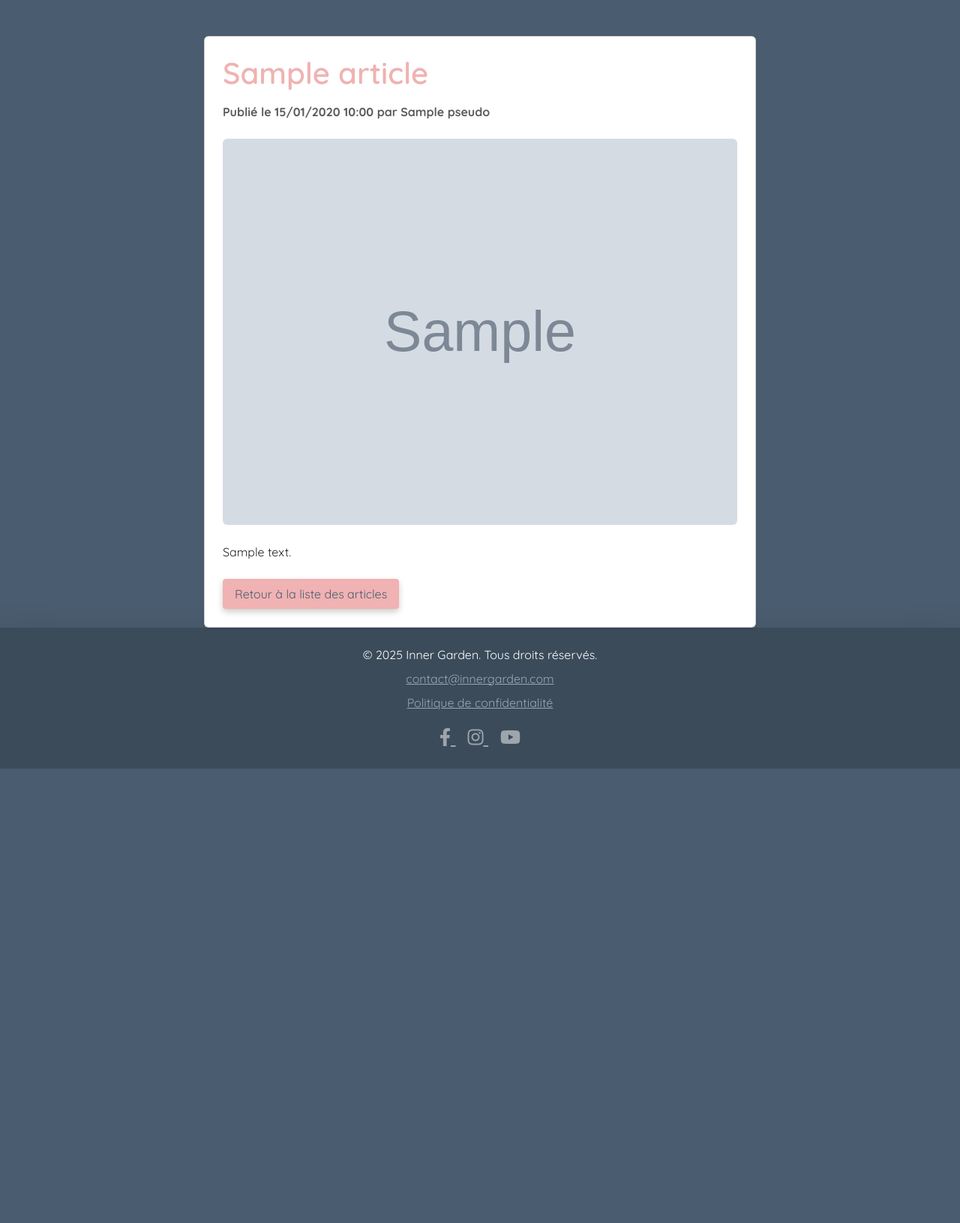
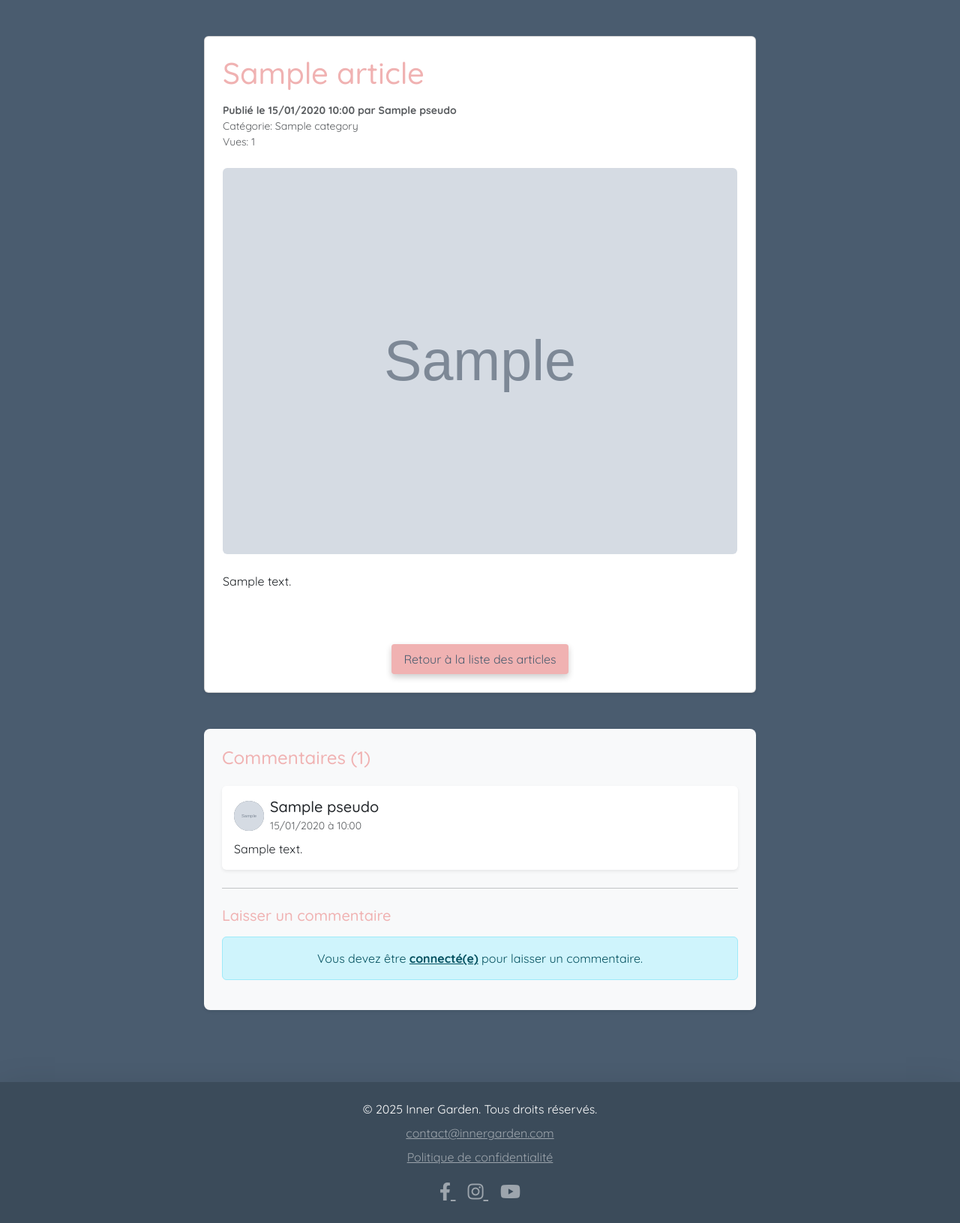
Before and after one commit to tletranvn/innergarden, a Symfony app: template templates/article/show.html.twig in a window 1280 px wide. Shown: the part 56-1687 px from the top of the page at 75% size. Before the commit the page ends 1081 px from the top, so only its background shows below. Run offline with Twig, Linux system fonts and the light colour scheme; the template is opened without the code that fills it: most values are stand-ins (such as "Sample title", 1, 10 or a date in 2020); grey boxes marked "Sample" are stand-in pictures; some libraries are stand-ins or nearby versions.

Commit message:
Ajoute Comment sous l'article

```diff
--- a/src/Entity/Comment.php
+++ b/src/Entity/Comment.php
@@ -28,6 +28,7 @@ class Comment
     private ?bool $isApproved = null;
 
     #[ORM\ManyToOne(inversedBy: 'comments')]
+    #[ORM\JoinColumn(onDelete: "CASCADE")] // Ensures that comments are deleted when the article is deleted
     private ?Article $article = null;
 
     #[ORM\ManyToOne(inversedBy: 'comments')]
--- a/templates/article/show.html.twig
+++ b/templates/article/show.html.twig
@@ -1,29 +1,90 @@
+{# templates/article/show.html.twig #}
 {% extends 'base.html.twig' %}
 
 {% block title %}{{ article.title }}{% endblock %}
 
 {% block body %}
-    <div class="container mt-5">
+    <div class="container mt-5 mb-5">
         <div class="row justify-content-center">
-            <div class="col-lg-8">
-                <article class="card p-4 shadow-sm">
-                    <h1 class="section-title mb-3">{{ article.title }}</h1>
-                    <p class="text-muted large mb-4">
+            <div class="col-md-9 col-lg-8">
+                <article class="card p-4 shadow-sm article-show-card-custom mb-5">
+                    <h1 class="mb-3" style="color: var(--color-section-title);">{{ article.title }}</h1>
+
+                    <p class="text-muted small mb-4">
                         <strong>
-                        Publié le {{ article.publishedAt|date('d/m/Y H:i') }}
-                        {% if article.author %}par {{ article.author.pseudo }}{% endif %}
+                            Publié le {{ article.publishedAt|date('d/m/Y H:i') }}
+                            {% if article.author %}par {{ article.author.pseudo }}{% endif %}
                         </strong>
+                        <br>
+                        {% if article.category %}Catégorie: {{ article.category.name }}{% endif %}
+                        <br>
+                        Vues: {{ article.viewCount }}
                     </p>
+
                     {% if article.imageUrl %}
-                        <img src="{{ asset('images' ~ article.imageUrl) }}" class="img-fluid rounded mb-4" alt="{{ article.title }}">
+                        <img src="{{ asset(article.imageUrl) }}" class="img-fluid rounded mb-4" alt="{{ article.title }}">
                     {% endif %}
-                    <div class="card-text">
-                        {{ article.content|raw }} {# Utilisez |raw si le contenu peut contenir du HTML #}
+
+                    <div class="article-content-custom mb-5">
+                        {{ article.content|raw }}
                     </div>
-                    <div class="mt-4">
+
+                    <div class="mt-4 text-center">
                         <a href="{{ path('articles_list') }}" class="btn btn-custom">Retour à la liste des articles</a>
                     </div>
                 </article>
+
+                {# SECTION COMMENTAIRES #}
+                <section class="comments-section bg-light text-dark p-4 rounded-3 shadow-sm mb-5">
+                    <h2 class="h4 mb-4" style="color: var(--color-section-title);">Commentaires ({{ comments|length }})</h2>
+
+                    {# Liste des commentaires existants #}
+                    {% if comments is not empty %}
+                        <div class="comments-list mb-4">
+                            {% for comment in comments|sort((a, b) => a.createdAt <=> b.createdAt) %} {# Tri par date #}
+                                <div class="card p-3 mb-3 border-0 shadow-sm comment-item-custom">
+                                    <div class="d-flex align-items-center mb-2">
+                                        {# Avatar ou initiale de l'auteur #}
+                                        <div class="comment-author-avatar rounded-circle bg-secondary text-white d-flex justify-content-center align-items-center me-2" style="width: 40px; height: 40px; font-size: 0.9em;">
+                                            {% if comment.author.profilePictureUrl %}
+                                                <img src="{{ asset(comment.author.profilePictureUrl) }}" alt="{{ comment.author.pseudo }}" class="rounded-circle w-100 h-100" style="object-fit: cover;">
+                                            {% else %}
+                                                {{ comment.author.pseudo|first|upper }}
+                                            {% endif %}
+                                        </div>
+                                        <div>
+                                            <h5 class="mb-0">{{ comment.author.pseudo }}</h5>
+                                            <small class="text-muted">{{ comment.createdAt|date('d/m/Y à H:i') }}</small>
+                                        </div>
+                                    </div>
+                                    <p class="mb-0 comment-content-custom">{{ comment.comment }}</p>
+                                </div>
+                            {% endfor %}
+                        </div>
+                    {% else %}
+                        <p class="text-muted">Soyez le premier à commenter !</p>
+                    {% endif %}
+
+                    <hr class="my-4">
+
+                    {# Formulaire d'ajout de commentaire #}
+                    <h3 class="h5 mb-3" style="color: var(--color-section-title);">Laisser un commentaire</h3>
+                    {% if app.user %}
+                        {{ form_start(commentForm, {'action': path('articles_show', {'slug': article.slug}), 'method': 'POST'}) }}
+                            <div class="mb-3">
+                                <label for="comment_comment" class="form-label visually-hidden">Votre commentaire</label> {# Label caché pour l'accessibilité #}
+                                {{ form_widget(commentForm.comment) }}
+                                {{ form_errors(commentForm.comment) }} {# Affichage des erreurs de validation #}
+                            </div>
+                            <button type="submit" class="btn btn-primary btn-custom">Envoyer le commentaire</button>
+                        {{ form_end(commentForm) }}
+                    {% else %}
+                        <div class="alert alert-info text-center" role="alert">
+                            Vous devez être <a href="{{ path('app_login') }}" class="alert-link">connecté(e)</a> pour laisser un commentaire.
+                        </div>
+                    {% endif %}
+                </section>
+
             </div>
         </div>
     </div>
```
Also changed, not shown: migrations/Version20250630121745.php (added, +41 -0 lines), src/Controller/ArticleController.php (+48 -6 lines), src/Form/ArticleType.php (+18 -4 lines), src/Form/CommentType.php (added, +42 -0 lines).
